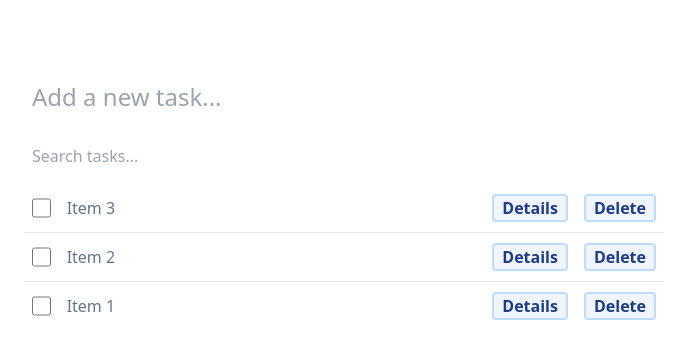
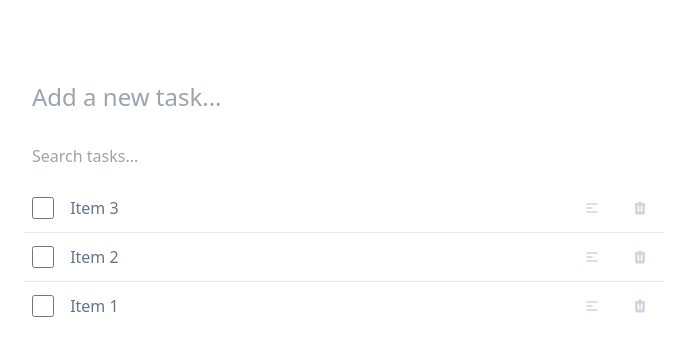
Before and after one commit to thomsz/phoenix, a Vue app in the folder client/: page / in a window 1280 px wide. Shown: the top 358 px of the page, without its empty margins (296-983 px from the left). Built offline with nearby package versions, Linux system fonts and the light colour scheme.

Commit message:
feat: add icons

```diff
--- a/client/package.json
+++ b/client/package.json
@@ -14,6 +14,7 @@
     "lint": "eslint . --ext .vue,.js,.jsx,.cjs,.mjs,.ts,.tsx,.cts,.mts --fix --ignore-path .gitignore"
   },
   "dependencies": {
+    "@heroicons/vue": "^1.0.6",
     "uuid": "^8.3.2",
     "vue": "^3.2.37"
   },
--- a/client/src/components/NewTodo.vue
+++ b/client/src/components/NewTodo.vue
@@ -4,7 +4,7 @@
     name="new_todo"
     @submit.prevent="createTodo"
   >
-    <div>
+    <div class="flex">
       <input
         name="title"
         class="w-full h-16 text-2xl px-2"
@@ -12,6 +12,10 @@
         required
         placeholder="Add a new task..."
         @focus="expanded = true"
+      />
+      <ReturnIcon
+        v-if="expanded"
+        class="w-10 mx-2 fill-slate-100 hidden md:block"
       />
     </div>
     <Transition name="fade">
@@ -52,10 +56,16 @@
 import { v4 as uuid } from 'uuid'
 import { defineComponent } from 'vue'
 
+import ReturnIcon from '@/components/icons/ReturnIcon.vue'
+
 import type Todo from '@/types/Todo'
 
 export default defineComponent({
   name: 'NewTodo',
+
+  components: {
+    ReturnIcon
+  },
 
   data: () => ({
     expanded: false,
--- a/client/src/components/TodoItem.vue
+++ b/client/src/components/TodoItem.vue
@@ -17,13 +17,13 @@
         class="action"
         @click="expanded = !expanded"
       >
-        Details
+        <MenuAlt1Icon class="icon" />
       </button>
       <button
         class="action"
         @click="$emit('delete-item-clicked')"
       >
-        Delete
+        <TrashIcon class="icon" />
       </button>
     </div>
     <div
@@ -47,6 +47,7 @@
 
 <script lang="ts">
 import { defineComponent } from 'vue'
+import { TrashIcon, MenuAlt1Icon } from '@heroicons/vue/solid'
 
 import EditInPlaceField from '@/components/EditInPlaceField.vue'
 
@@ -57,6 +58,8 @@ export default defineComponent({
   name: 'TodoItem',
 
   components: {
+    TrashIcon,
+    MenuAlt1Icon,
     EditInPlaceField
   },
 
@@ -102,6 +105,10 @@ export default defineComponent({
 
 <style scoped>
 button.action {
-  @apply h-7 px-2 rounded bg-blue-50 border-2 border-blue-200 m-2 text-blue-900 font-bold;
+  @apply h-7 px-2 m-2 text-slate-300 hover:text-white hover:bg-slate-400 rounded transition-colors;
+}
+
+button.action .icon {
+  @apply w-4;
 }
 </style>
--- /dev/null
+++ b/client/src/components/icons/ReturnIcon.vue
@@ -0,0 +1,13 @@
+<template>
+  <svg xmlns="http://www.w3.org/2000/svg" viewBox="0 0 24 24">
+    <path d="M19,6a1,1,0,0,0-1,1v4a1,1,0,0,1-1,1H7.41l1.3-1.29A1,1,0,0,0,7.29,9.29l-3,3a1,1,0,0,0-.21.33,1,1,0,0,0,0,.76,1,1,0,0,0,.21.33l3,3a1,1,0,0,0,1.42,0,1,1,0,0,0,0-1.42L7.41,14H17a3,3,0,0,0,3-3V7A1,1,0,0,0,19,6Z" />
+  </svg>
+</template>
+
+<script lang="ts">
+import { defineComponent } from 'vue'
+
+export default defineComponent({
+  name: 'ReturnIcon'
+})
+</script>
```
Also changed, not shown: 1 other file (tests, documents, lock files or other folders).
